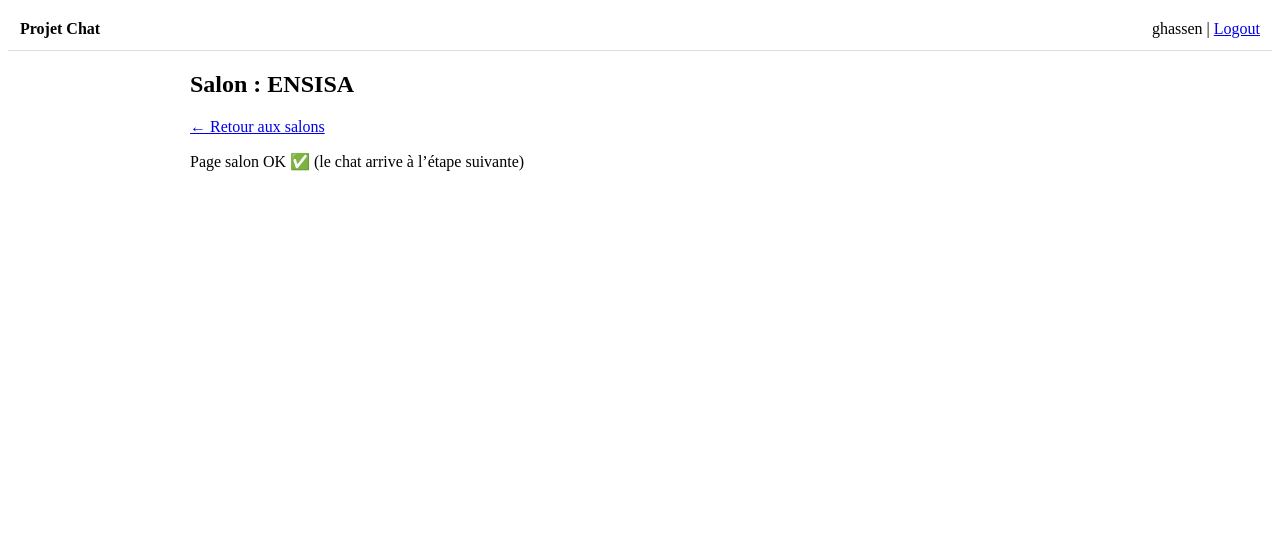
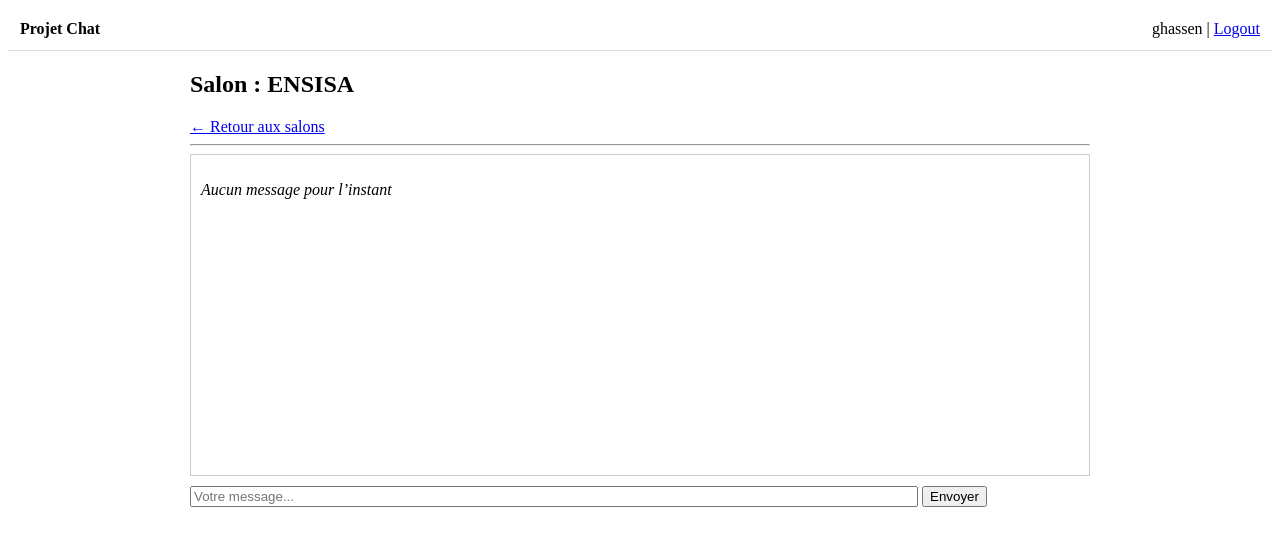
Before and after one commit to GhassenKaaniche/projet_chat, a Django app: page /rooms/1/ in a window 1280 px wide. Shown: the top 546 px of the page. Run offline with Django 5.2, Linux system fonts and the light colour scheme; a user stored in the database is signed in; data comes from the database, SQL or seed files in the repository.

Commit message:
Add frontend JS chat with AJAX (no page reload)

```diff
--- /dev/null
+++ b/chat/static/chat/chat.js
@@ -0,0 +1,38 @@
+document.addEventListener("DOMContentLoaded", function () {
+    const form = document.querySelector("form");
+    const messagesDiv = document.getElementById("messages");
+    const input = form.querySelector("input[name='content']");
+
+
+
+    form.addEventListener("submit", function (e) {
+        e.preventDefault(); // empêche le rechargement
+
+        const message = input.value.trim();
+        if (message === "") return;
+
+        fetch("", {
+            method: "POST",
+            headers: {
+                "X-Requested-With": "XMLHttpRequest",
+                "X-CSRFToken": getCSRFToken(),
+                "Content-Type": "application/x-www-form-urlencoded"
+            },
+            body: "content=" + encodeURIComponent(message)
+        })
+        .then(response => response.json())
+        .then(data => {
+            if (data.success) {
+                const p = document.createElement("p");
+                p.innerHTML = `<strong>${data.username}</strong> : ${data.content}`;
+                messagesDiv.appendChild(p);
+                input.value = "";
+                messagesDiv.scrollTop = messagesDiv.scrollHeight;
+            }
+        });
+    });
+
+    function getCSRFToken() {
+        return document.querySelector("[name=csrfmiddlewaretoken]").value;
+    }
+});
--- a/templates/chat/room_detail.html
+++ b/templates/chat/room_detail.html
@@ -1,8 +1,40 @@
 {% extends "base.html" %}
+{% load static %}
+
 {% block title %}{{ room.name }}{% endblock %}
+
 {% block content %}
-  <h2>Salon : {{ room.name }}</h2>
-  <p><a href="{% url 'room_list' %}">← Retour aux salons</a></p>
+<h2>Salon : {{ room.name }}</h2>
 
-  <p>Page salon OK ✅ (le chat arrive à l’étape suivante)</p>
+<a href="{% url 'room_list' %}">← Retour aux salons</a>
+
+<hr>
+
+<!-- Zone des messages -->
+<div id="messages" style="border:1px solid #ccc; padding:10px; height:300px; overflow:auto;">
+    {% for message in messages %}
+        <p>
+            <strong>{{ message.user.username }}</strong> :
+            {{ message.content }}
+        </p>
+    {% empty %}
+        <p><em>Aucun message pour l’instant</em></p>
+    {% endfor %}
+</div>
+
+<!-- Formulaire d'envoi -->
+<form method="post" style="margin-top:10px;">
+    {% csrf_token %}
+    <input
+        type="text"
+        name="content"
+        placeholder="Votre message..."
+        style="width:80%;"
+        required
+    >
+    <button type="submit">Envoyer</button>
+</form>
+
+<!-- JS -->
+<script src="{% static 'chat/chat.js' %}"></script>
 {% endblock %}
```
